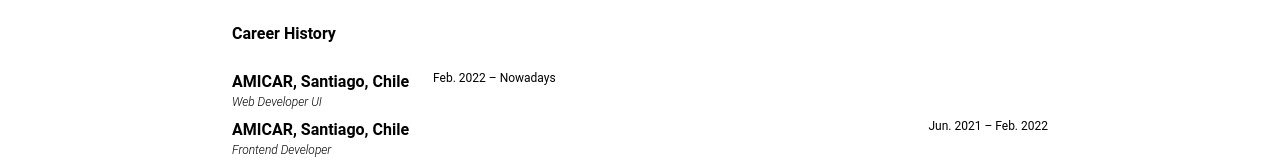
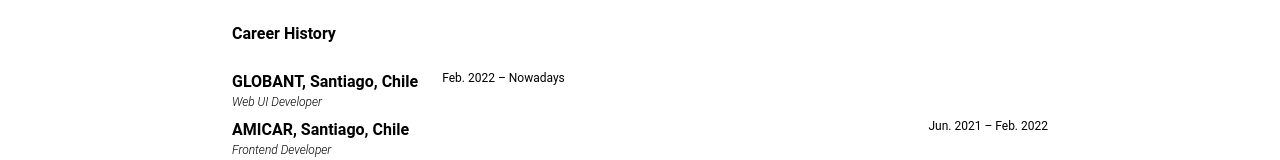
Before and after one commit to durbonca/durbonca, a React (Create React App) app: page /CVresume in a window 1280 px wide. Shown: the part 637-797 px from the top of the page. Built offline with nearby package versions, Linux system fonts and the light colour scheme; no server answers.

Commit message:
update title

```diff
--- a/src/containers/card.jsx
+++ b/src/containers/card.jsx
@@ -13,7 +13,7 @@
         <Card.Space />
       </Card.Body>
 
-      <Card.Carreer className="text-white">Web Developer</Card.Carreer>
+      <Card.Carreer className="text-white">Web UI Developer</Card.Carreer>
     </Card>
   );
 }
--- a/src/pages/resume.jsx
+++ b/src/pages/resume.jsx
@@ -51,10 +51,10 @@
 
         <div className="mt-2">
           <div className="flex w-full justify-between gap-6">
-            <h3 className="font-bold">AMICAR, Santiago, Chile</h3>
+            <h3 className="font-bold">GLOBANT, Santiago, Chile</h3>
             <p className="text-xs">Feb. 2022 – Nowadays</p>
           </div>
-          <p className="italic font-light text-xs">Web Developer UI</p>
+          <p className="italic font-light text-xs">Web UI Developer</p>
         </div>
 
         <div className="mt-2">
```
Also changed, not shown: public/manifest.json.
